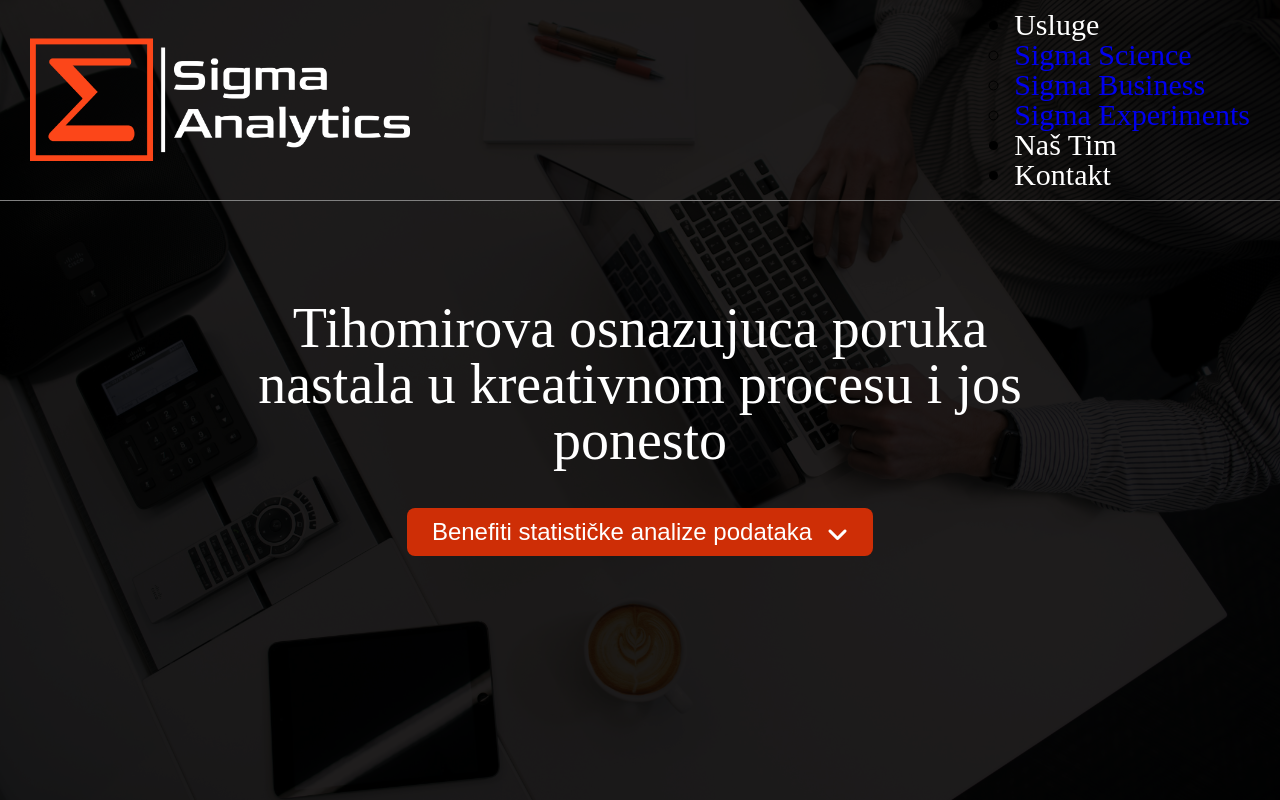
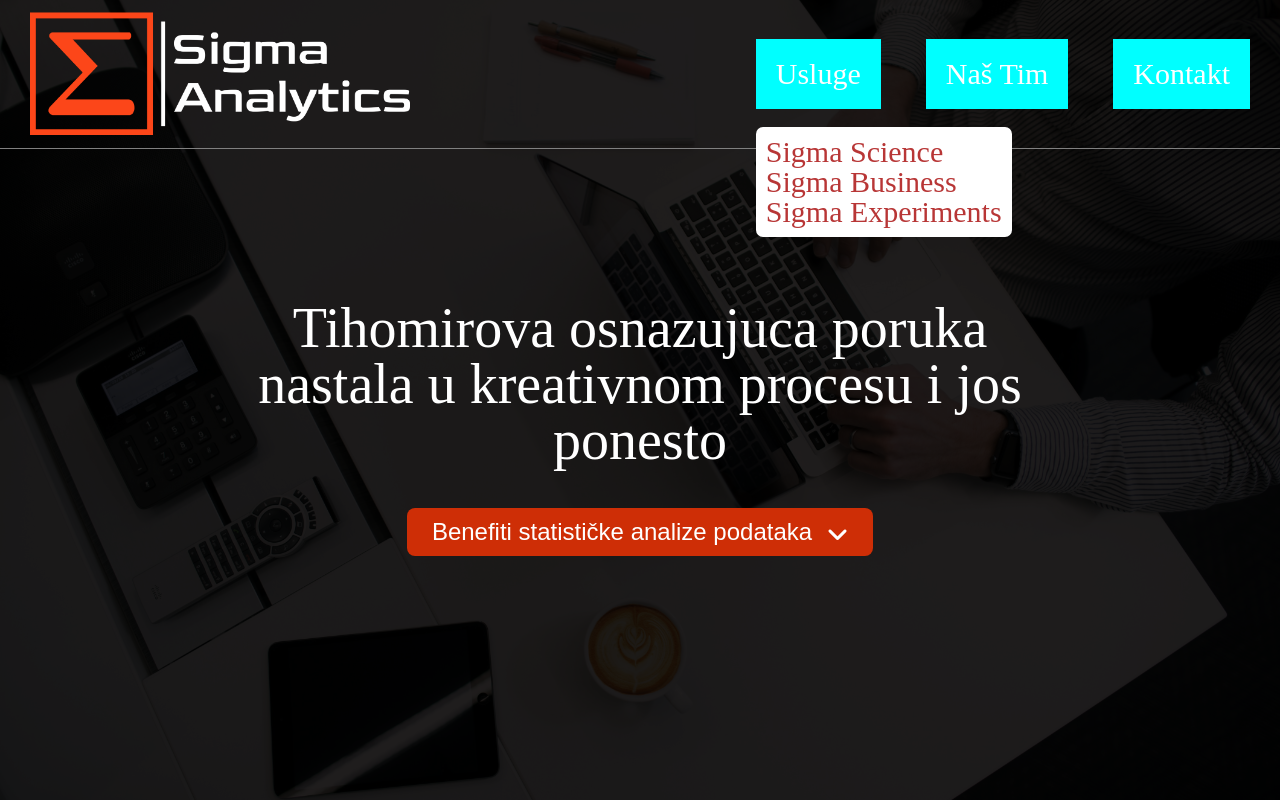
Before and after one commit to DuraN777/SigmaProject, a website: page src/index.html in a window 1280 px wide. Shown: the top 800 px of the page. Drawn offline with nearby package versions, Linux system fonts and the light colour scheme; files that its build step writes are made by us from their sources.

Commit message:
from css to scss style

```diff
--- a/src/scss/components/_header.scss
+++ b/src/scss/components/_header.scss
@@ -6,10 +6,10 @@
   width: 100%;
   border-bottom: gray 1px solid;
   transition: all 0.5s linear;
-}
 
-.header.active {
-  background-color: rgb(10, 10, 10);
+  &.active {
+    background-color: rgb(10, 10, 10);
+  }
 }
 
 .header-img {
@@ -19,18 +19,49 @@
 .header-logo {
   width: 380px;
   transition: all 0.5s linear;
+
+  &.active {
+    width: 250px;
+  }
 }
 
-.header-logo.active {
-  width: 250px;
+.nav__item {
+  position: relative;
+  background-color: aqua;
+  padding: 20px;
+
+  &:hover {
+    .nav__submenu {
+      display: block;
+    }
+  }
 }
 
-.nav {
+.nav__list {
   display: flex;
   font-size: 30px;
   gap: 45px;
+  list-style: none;
 }
 
 .nav-link {
   color: white;
 }
+
+// Dropdown links
+.nav__submenu {
+  position: absolute;
+  // display: none;
+  padding: 10px;
+  border-radius: 7px;
+  background-color: white;
+  list-style: none;
+  top: 88px;
+  left: 0px;
+}
+
+.nav__submenu-link {
+  color: rgb(184, 54, 54);
+  width:max-content;
+  display: inline-block;
+}
```
